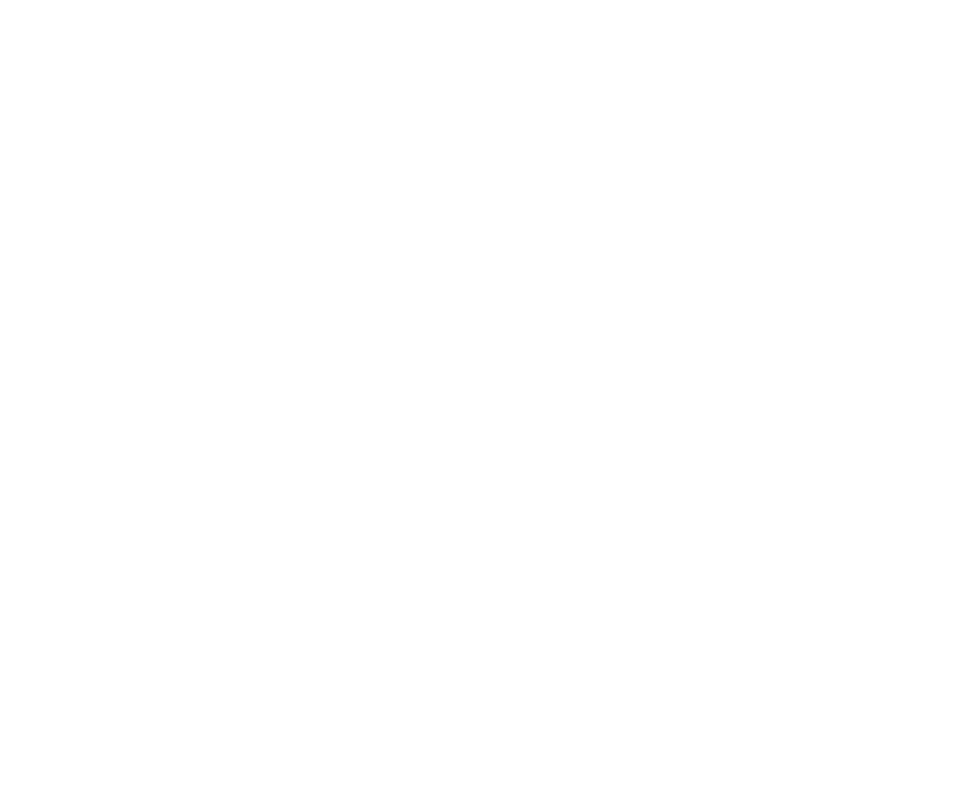
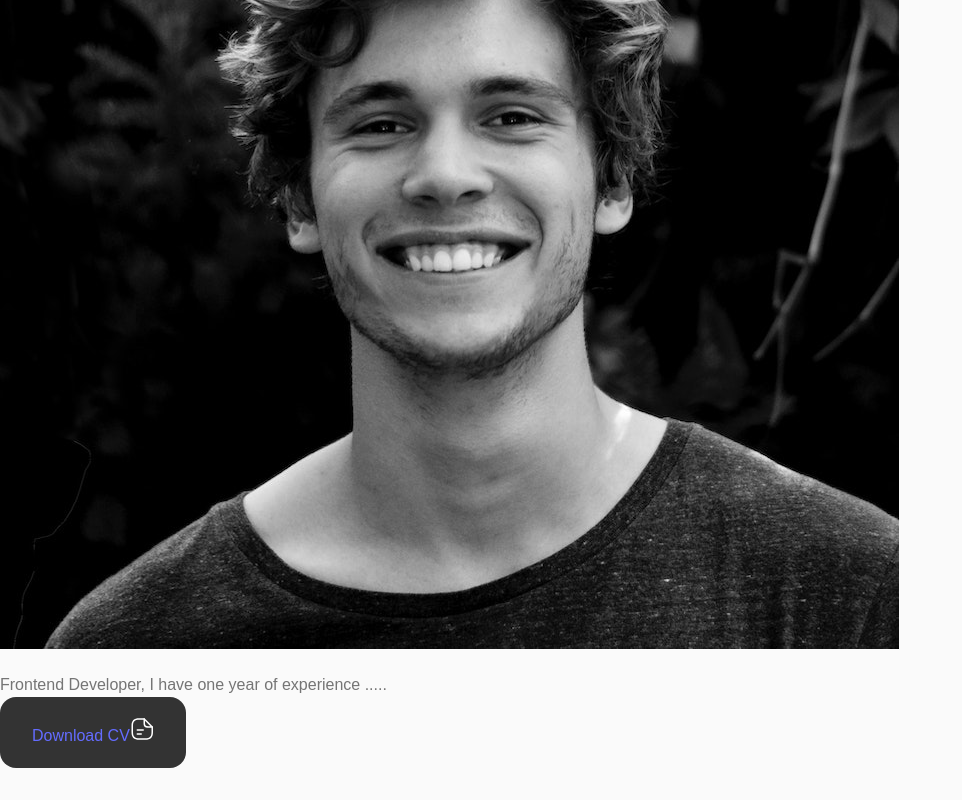
Before and after one commit to martinmorondo/portfolio-con-react, a React (Vite) app: page / in a window 1280 px wide. Shown: the part 1071-1871 px from the top of the page, without its empty margins (0-962 px from the left). Before the commit the page ends 853 px from the top, so only its background shows below. Built offline with nearby package versions, Linux system fonts and the light colour scheme.

Commit message:
I created an Info component and painted it in the About component

```diff
--- a/src/components/about/About.jsx
+++ b/src/components/about/About.jsx
@@ -1,4 +1,8 @@
-import React from 'react'
+import React from 'react';
+import './about.css';
+import AboutImg from '../../assets/img/about.jpg';
+import CV from '../../assets/img/John-Cv.pdf';
+import Info from './Info';
 
 const About = () => {
   return (
@@ -6,7 +10,43 @@
       <h2 className='section-title'>About me</h2>
       <span className='section-subtitle'>My introduction</span>
 
+      <div className='about-container container grid'>
+        <img src = {AboutImg} alt = "" className='about-img'></img>
 
+        <div className='about-data'>
+          <Info />
+
+          <p className='about-description'>Frontend Developer, I have one year of experience .....</p>
+
+          <a download="" href={CV} className='button button-flex'>Download CV
+          <svg
+                class="button__icon"
+                xmlns="http://www.w3.org/2000/svg"
+                width="24"
+                height="24"
+                viewBox="0 0 24 24"
+                fill="none"
+              >
+                <path
+                  d="M15.25 22.7502H9.25C3.82 22.7502 1.5 20.4302 1.5 15.0002V9.00024C1.5 3.57024 3.82 1.25024 9.25 1.25024H14.25C14.66 1.25024 15 1.59024 15 2.00024C15 2.41024 14.66 2.75024 14.25 2.75024H9.25C4.64 2.75024 3 4.39024 3 9.00024V15.0002C3 19.6102 4.64 21.2502 9.25 21.2502H15.25C19.86 21.2502 21.5 19.6102 21.5 15.0002V10.0002C21.5 9.59024 21.84 9.25024 22.25 9.25024C22.66 9.25024 23 9.59024 23 10.0002V15.0002C23 20.4302 20.68 22.7502 15.25 22.7502Z"
+                  fill="var(--container-color)"
+                ></path>
+                <path
+                  d="M22.25 10.7502H18.25C14.83 10.7502 13.5 9.42023 13.5 6.00023V2.00023C13.5 1.70023 13.68 1.42023 13.96 1.31023C14.24 1.19023 14.56 1.26023 14.78 1.47023L22.78 9.47023C22.99 9.68023 23.06 10.0102 22.94 10.2902C22.82 10.5702 22.55 10.7502 22.25 10.7502ZM15 3.81023V6.00023C15 8.58023 15.67 9.25023 18.25 9.25023H20.44L15 3.81023Z"
+                  fill="var(--container-color)"
+                ></path>
+                <path
+                  d="M13.25 13.7502H7.25C6.84 13.7502 6.5 13.4102 6.5 13.0002C6.5 12.5902 6.84 12.2502 7.25 12.2502H13.25C13.66 12.2502 14 12.5902 14 13.0002C14 13.4102 13.66 13.7502 13.25 13.7502Z"
+                  fill="var(--container-color)"
+                ></path>
+                <path
+                  d="M11.25 17.7502H7.25C6.84 17.7502 6.5 17.4102 6.5 17.0002C6.5 16.5902 6.84 16.2502 7.25 16.2502H11.25C11.66 16.2502 12 16.5902 12 17.0002C12 17.4102 11.66 17.7502 11.25 17.7502Z"
+                  fill="var(--container-color)"
+                ></path>
+              </svg>
+          </a>
+        </div>
+      </div>
     </section>
   )
 }
--- /dev/null
+++ b/src/components/about/Info.jsx
@@ -0,0 +1,9 @@
+import React from 'react'
+
+const Info = () => {
+  return (
+    <div></div>
+  )
+}
+
+export default Info
```
